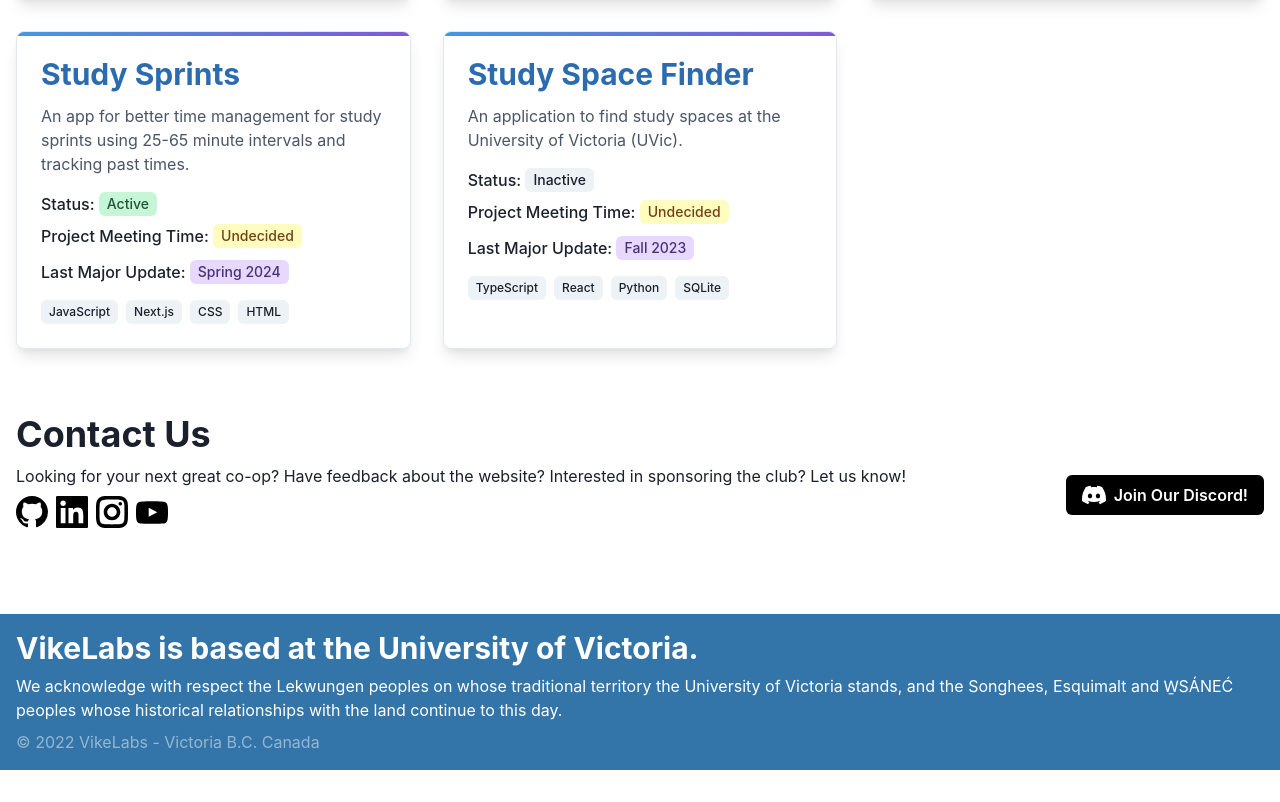
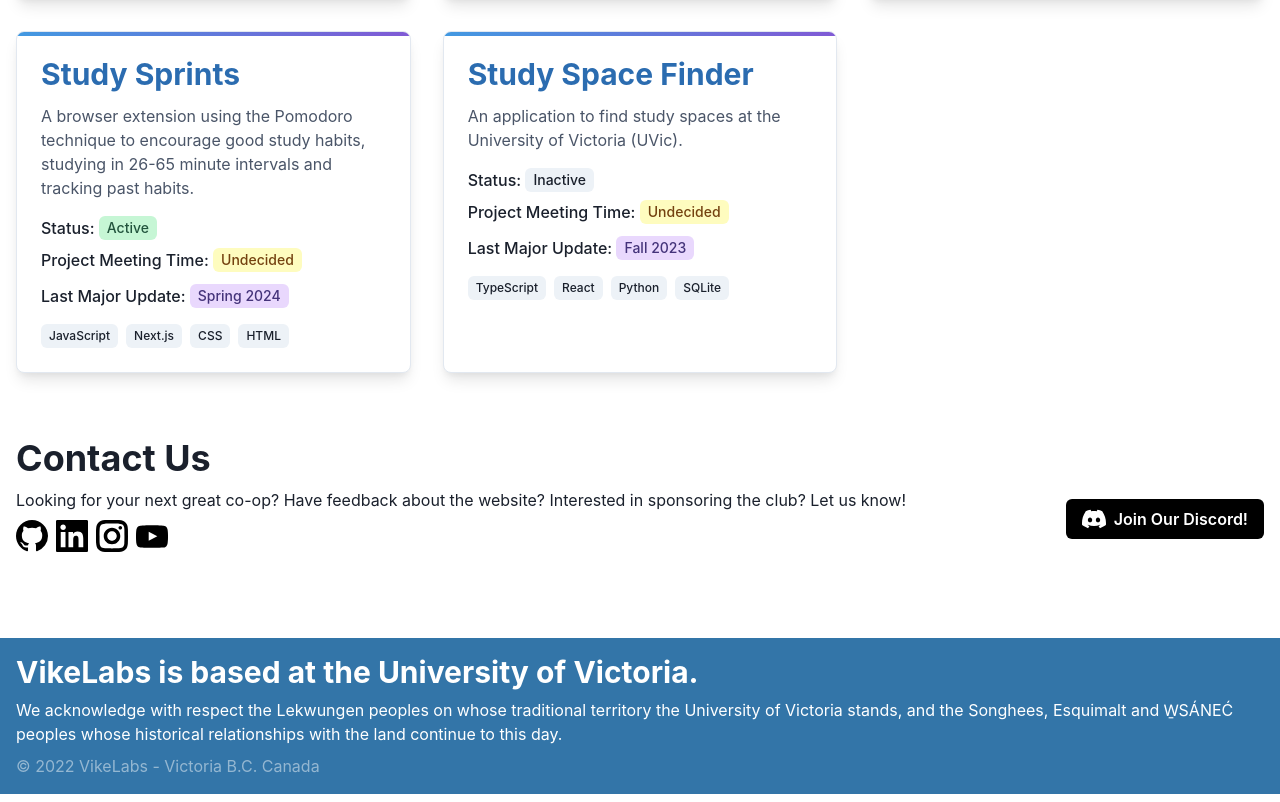
Before and after one commit to VikeLabs/vikelabs.ca, a Next.js app: page /projects in a window 1280 px wide. Shown: the part 1154-1956 px from the top of the page. Before the commit the page ends 1932 px from the top, so only its background shows below. Built offline with nearby package versions, Linux system fonts and the light colour scheme.

Commit message:
Update pages/projects.tsx
Co-authored-by: Amanda Anderson <75967325+AmandaGAnderson@users.noreply.github.com>

```diff
--- a/pages/projects.tsx
+++ b/pages/projects.tsx
@@ -102,7 +102,7 @@ const projects = [
     fields: { slug: "https://github.com/VikeLabs/study-sprints" },
     frontmatter: {
       title: "Study Sprints",
-      description: "An app for better time management for study sprints using 25-65 minute intervals and tracking past times.",
+      description: "A browser extension using the Pomodoro technique to encourage good study habits, studying in 26-65 minute intervals and tracking past habits.",
       status: "Active",
       tech: ["JavaScript", "Next.js", "CSS", "HTML"],
       meetingTime: "Undecided",
```
